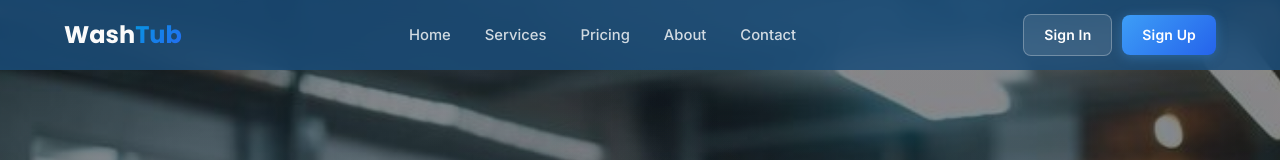
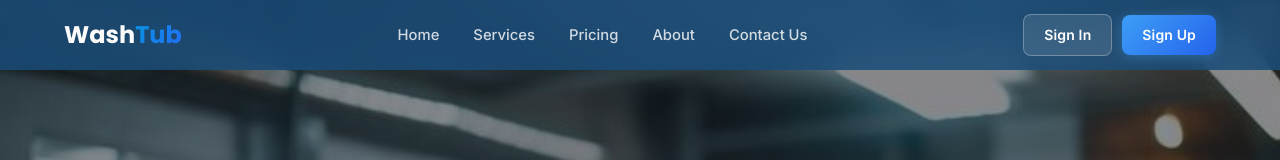
Before and after one commit to KavishaPerera/Wash-TUB, a React app in the folder frontend/: page / in a window 1280 px wide. Shown: the top 160 px of the page. Built offline with nearby package versions, Linux system fonts and the light colour scheme; no server answers; the HTML template or start-up script is replaced by a standard one.

Commit message:
change contact as contact us in navigation bar

```diff
--- a/frontend/src/components/Navbar.jsx
+++ b/frontend/src/components/Navbar.jsx
@@ -62,7 +62,7 @@ const Navbar = () => {
             <li><Link to="/services" className="nav-link">Services</Link></li>
             <li><Link to="/pricing" className="nav-link">Pricing</Link></li>
             <li><Link to="/about" className="nav-link">About</Link></li>
-            <li><Link to="/contact" className="nav-link">Contact</Link></li>
+            <li><Link to="/contact" className="nav-link">Contact Us</Link></li>
           </ul>
 
           {/* CTA Buttons */}
@@ -101,7 +101,7 @@ const Navbar = () => {
             <li><Link to="/services" onClick={() => setMenuOpen(false)}>Services</Link></li>
             <li><Link to="/pricing" onClick={() => setMenuOpen(false)}>Pricing</Link></li>
             <li><Link to="/about" onClick={() => setMenuOpen(false)}>About</Link></li>
-            <li><Link to="/contact" onClick={() => setMenuOpen(false)}>Contact</Link></li>
+            <li><Link to="/contact" onClick={() => setMenuOpen(false)}>Contact Us</Link></li>
           </ul>
           <div className="mobile-menu-actions">
             {isLoggedIn ? (
```
